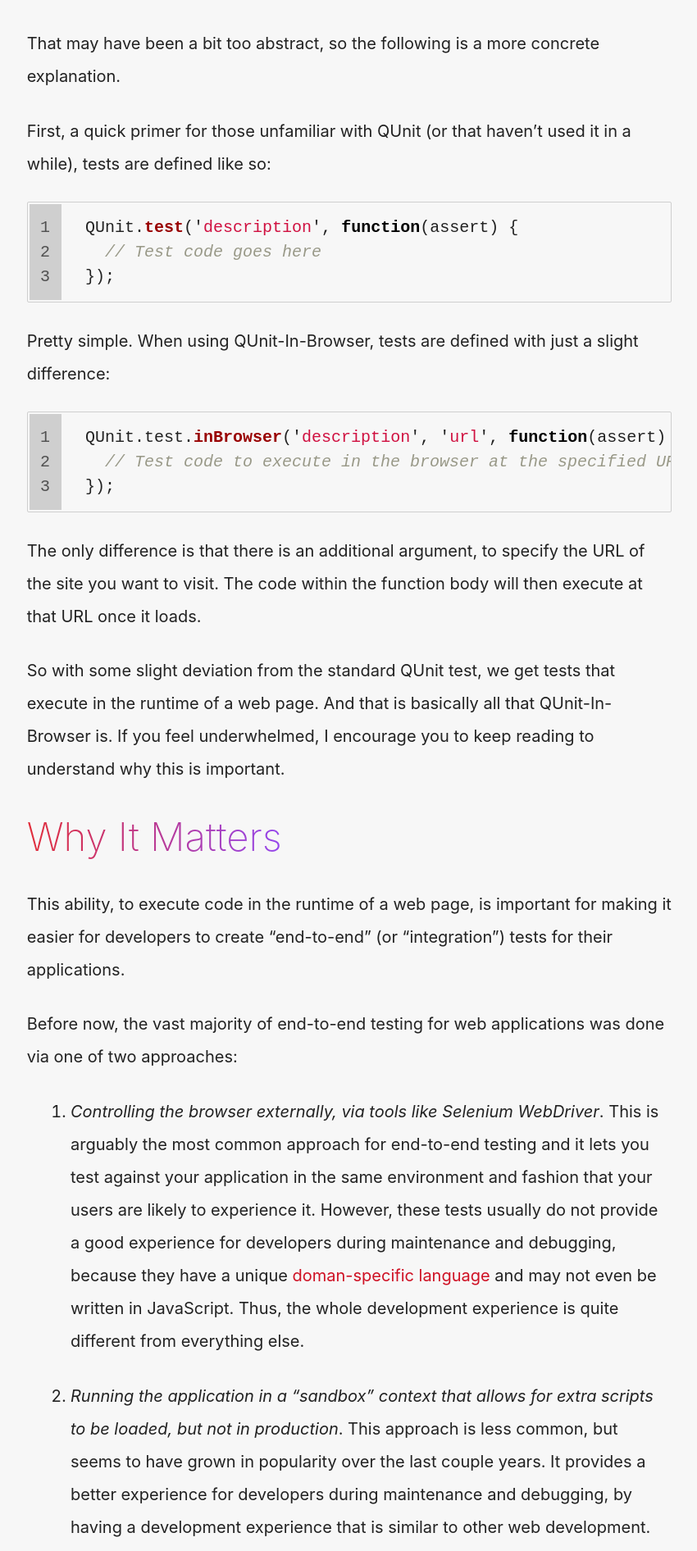
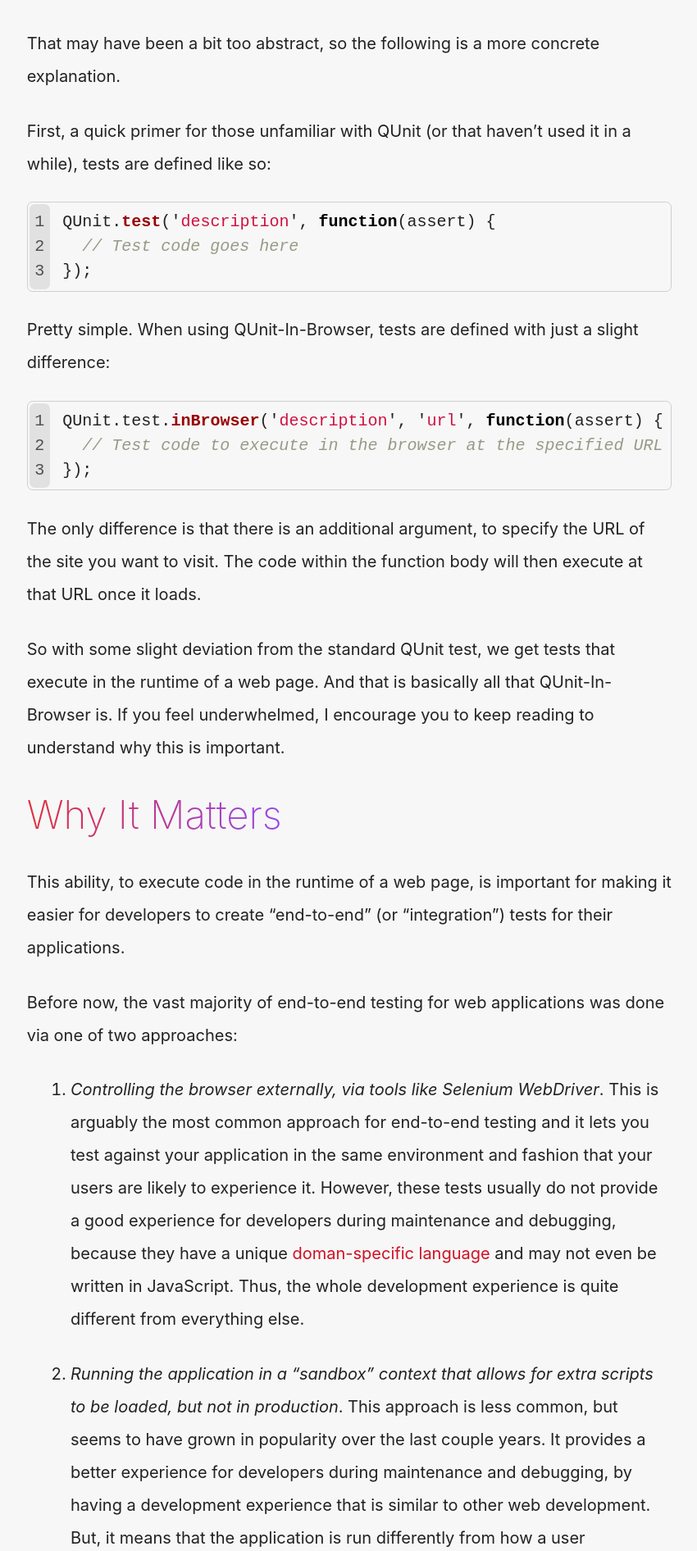
Before and after one commit to trentmwillis/pretty-okay.dev, a Jekyll site: the page built from _posts/2017-12-04-qunit-in-browser.md, in a window 1280 px wide. Shown: the part 1117-3009 px from the top of the page at 82% size, without its empty margins (214-1064 px from the left). Built offline with Jekyll 4.4.1, drawn with Linux system fonts in a browser that asks for light colours; comment, search, counter and statistics services are not loaded.

Commit message:
Update border-radiuses

```diff
--- a/_sass/_base.scss
+++ b/_sass/_base.scss
@@ -175,7 +175,6 @@
 pre,
 code {
   border: 1px solid $color-grey-light;
-  border-radius: 2px;
   line-height: 1.5;
 
   pre {
@@ -186,10 +185,12 @@
 
 code {
   padding: ($spacing-unit * 0.1) ($spacing-unit * 0.2);
+  border-radius: 4px;
   color: $color-accent;
 }
 
 pre {
+  border-radius: $spacing-unit / 4;
   overflow-x: auto;
 
   > code {
--- a/_sass/_layout.scss
+++ b/_sass/_layout.scss
@@ -124,7 +124,6 @@
       flex: 1;
       margin: 0 $spacing-unit;
       border: none;
-      border-radius: 3px;
       box-shadow: none;
     }
 
@@ -280,7 +279,7 @@
     padding-bottom: $spacing-unit;
     margin-top: ($spacing-unit * 2);
     margin-bottom: ($spacing-unit * 2);
-    border-radius: 3px;
+    border-radius: $spacing-unit / 4;
     border-bottom: none;
 
     &::before {
@@ -327,6 +326,7 @@
 }
 
 .post-grid-item {
+  border-radius: $spacing-unit / 4;
   box-shadow: 0 1px 3px rgba(0,0,0,0.12), 0 1px 2px rgba(0,0,0,0.24);
   padding: $spacing-unit;
   padding-bottom: $spacing-unit * 3;
--- a/_sass/_search.scss
+++ b/_sass/_search.scss
@@ -98,7 +98,7 @@
 @media (min-width: $min-viewport-width) {
   .aa {
     &-input-search {
-      border-radius: 3px;
+      border-radius: $spacing-unit / 4;
       transition: box-shadow 0.3s;
 
       &:focus {
@@ -108,7 +108,7 @@
     }
 
     &-dropdown-menu {
-      border-radius: 3px;
+      border-radius: $spacing-unit / 4;
       border-top: none;
       min-width: 20rem;
       margin-top: $spacing-unit;
--- a/_sass/_syntax-highlighting.scss
+++ b/_sass/_syntax-highlighting.scss
@@ -5,9 +5,9 @@
   margin-bottom: $spacing-unit;
 
   .gl {
-    padding: ($spacing-unit / 2);
-    border-right: 1px solid $color-grey-light;
-    background: $color-grey-light;
+    padding: ($spacing-unit / 4);
+    background: color-neutral(8);
+    border-radius: $spacing-unit / 4;
   }
 
   .lineno {
@@ -18,7 +18,7 @@
   }
 
   .code {
-    padding: 0 $spacing-unit;
+    padding: 0 $spacing-unit / 2;
   }
 
   .hll { background-color: #ffffcc }
```
